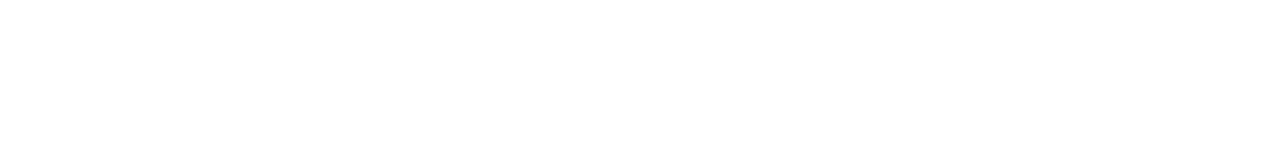
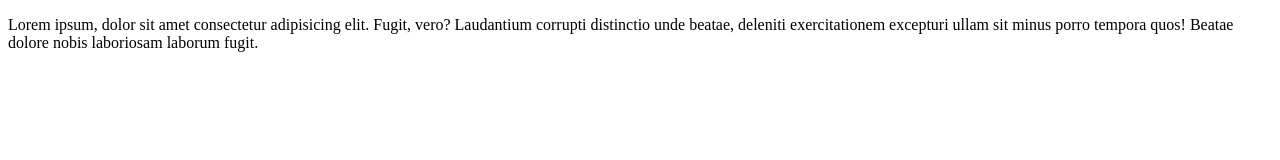
Before and after one commit to A3CODDER/test_repo, a plain HTML site: page index.html in a window 1280 px wide. Drawn offline with Linux system fonts and the light colour scheme.

Commit message:
menambahkan paragraf

```diff
--- a/index.html
+++ b/index.html
@@ -9,7 +9,9 @@
 </head>
 
 <body>
-
+    <p>Lorem ipsum, dolor sit amet consectetur adipisicing elit. Fugit, vero? Laudantium corrupti distinctio unde
+        beatae, deleniti exercitationem excepturi ullam sit minus porro tempora quos! Beatae dolore nobis laboriosam
+        laborum fugit.</p>
 </body>
 
 </html>
```
